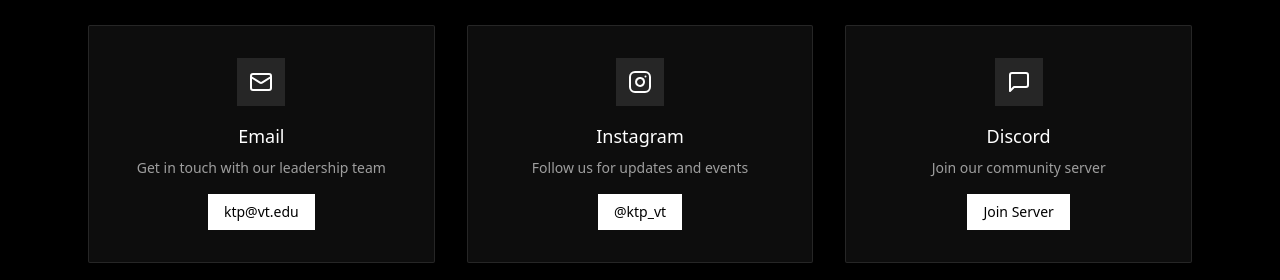
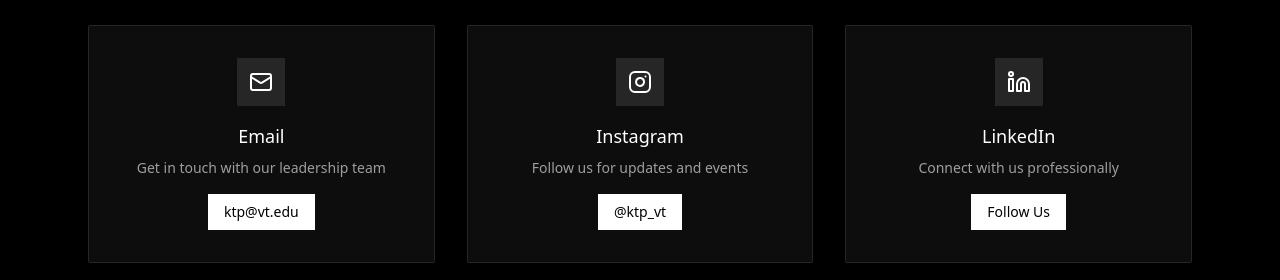
Before and after one commit to shrayg/vtktp-website, a React (Vite) app: page /contact in a window 1280 px wide. Shown: the part 344-624 px from the top of the page. Built offline with nearby package versions, Linux system fonts and the light colour scheme; the HTML template or start-up script is replaced by a standard one; a web font is replaced by a local one.

Commit message:
Update Discord section to LinkedIn

```diff
--- a/src/components/Footer.tsx
+++ b/src/components/Footer.tsx
@@ -27,8 +27,8 @@ export const Footer = () => {
             <h3 className="font-semibold mb-4">Connect</h3>
             <ul className="space-y-2 text-muted-foreground">
               <li><a href="https://instagram.com/ktp_vt" target="_blank" rel="noopener noreferrer" className="hover:text-foreground transition-colors">Instagram</a></li>
+              <li><a href="https://www.linkedin.com/company/kappa-theta-pi-virginia-tech/" target="_blank" rel="noopener noreferrer" className="hover:text-foreground transition-colors">LinkedIn</a></li>
               <li><a href="mailto:ktp@vt.edu" className="hover:text-foreground transition-colors">Email</a></li>
-              <li><a href="#" className="hover:text-foreground transition-colors">Discord</a></li>
               <li><a href="https://ktpvt.com" className="hover:text-foreground transition-colors">Website</a></li>
             </ul>
           </div>
--- a/src/pages/Contact.tsx
+++ b/src/pages/Contact.tsx
@@ -1,7 +1,7 @@
 import { Navigation } from "@/components/Navigation";
 import { Card } from "@/components/ui/card";
 import { Button } from "@/components/ui/button";
-import { Mail, Instagram, MessageSquare, MapPin, Clock, Users } from "lucide-react";
+import { Mail, Instagram, Linkedin, MapPin, Clock, Users } from "lucide-react";
 
 const Contact = () => {
   return (
@@ -55,15 +55,17 @@ const Contact = () => {
 
             <Card className="bg-white/5 border-white/10 p-8 text-center">
               <div className="w-12 h-12 bg-white/10 rounded-sm flex items-center justify-center mx-auto mb-4">
-                <MessageSquare className="w-6 h-6 text-white" />
+                <Linkedin className="w-6 h-6 text-white" />
               </div>
-              <h3 className="text-lg font-medium text-white mb-2">Discord</h3>
-              <p className="text-white/60 text-sm mb-4">Join our community server</p>
+              <h3 className="text-lg font-medium text-white mb-2">LinkedIn</h3>
+              <p className="text-white/60 text-sm mb-4">Connect with us professionally</p>
               <a
-                href="#"
+                href="https://www.linkedin.com/company/kappa-theta-pi-virginia-tech/"
+                target="_blank"
+                rel="noopener noreferrer"
                 className="inline-flex items-center justify-center px-4 py-2 bg-white text-black text-sm font-medium rounded-sm hover:bg-white/90 transition-colors"
               >
-                Join Server
+                Follow Us
               </a>
             </Card>
           </div>
```
